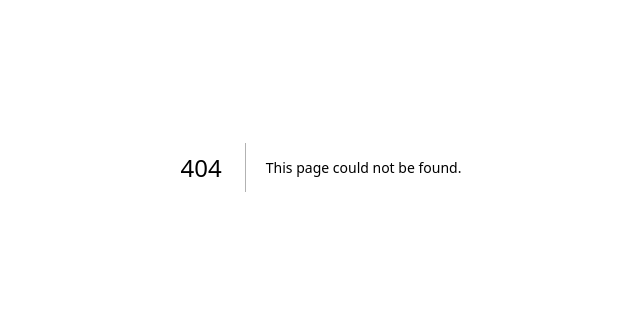
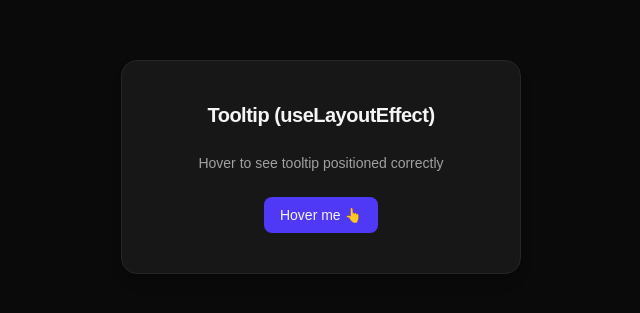
Before and after one commit to Rajender-01/react-hooks-journey, a Next.js app: page /hooks/useLayoutEffect/advanced in a window 1280 px wide. Before the commit this address had no page. Shown: the part 233-546 px from the top of the page, without its empty margins (319-959 px from the left). Built offline with nearby package versions, Linux system fonts and the light colour scheme.

Commit message:
UselayoutEffect - advanced

```diff
--- /dev/null
+++ b/src/app/hooks/useLayoutEffect/advanced/page.tsx
@@ -0,0 +1,11 @@
+import TooltipExample from "@/src/hooks-learning/03-advance-hooks/useLayoutEffect/TooltipExample"
+
+const page = () => {
+  return (
+    <div>
+      <TooltipExample/>
+    </div>
+  )
+}
+
+export default page
--- /dev/null
+++ b/src/hooks-learning/03-advance-hooks/useLayoutEffect/TooltipExample.tsx
@@ -0,0 +1,66 @@
+"use client";
+import { useLayoutEffect, useRef, useState } from "react";
+
+export default function TooltipExample() {
+  const buttonRef = useRef<HTMLButtonElement | null>(null);
+  const [show, setShow] = useState(false);
+  const [position, setPosition] = useState({
+    top: 0,
+    left: 0,
+  });
+
+  useLayoutEffect(() => {
+    if (!show) return;
+
+    const rect = buttonRef.current?.getBoundingClientRect();
+
+    if (rect) {
+      // eslint-disable-next-line react-hooks/set-state-in-effect
+      setPosition({
+        top: rect.bottom + 10,
+        left: rect.left,
+      });
+    }
+  }, [show]);
+
+  return (
+    <div className="min-h-screen bg-neutral-950 text-neutral-100 flex items-center justify-center p-6">
+
+      <div className="bg-neutral-900 border border-neutral-800 rounded-2xl p-10 w-100 text-center space-y-6 shadow-lg">
+
+        <h1 className="text-xl font-semibold tracking-tight">
+          Tooltip (useLayoutEffect)
+        </h1>
+
+        <p className="text-sm text-neutral-400">
+          Hover to see tooltip positioned correctly
+        </p>
+
+        <button
+          ref={buttonRef}
+          onMouseEnter={() => setShow(true)}
+          onMouseLeave={() => setShow(false)}
+          className="px-4 py-2 rounded-lg
+          bg-indigo-600 hover:bg-indigo-500 transition
+          text-sm font-medium"
+        >
+          Hover me 👆
+        </button>
+
+        {show && (
+          <div
+            className="absolute bg-neutral-800 text-neutral-100
+            px-3 py-1.5 rounded-md text-xs shadow-lg border border-neutral-700"
+            style={{
+              top: position.top,
+              left: position.left,
+            }}
+          >
+            Tooltip
+          </div>
+        )}
+
+      </div>
+    </div>
+  );
+}
```
